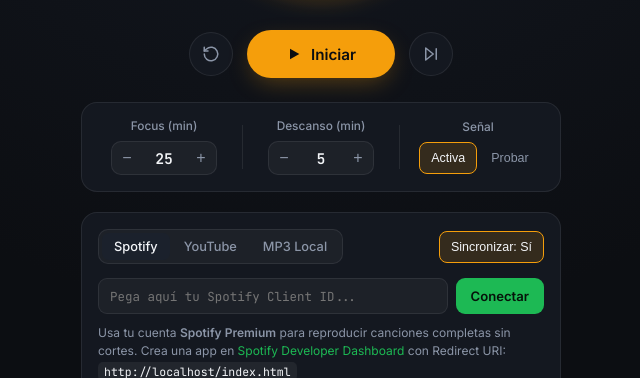
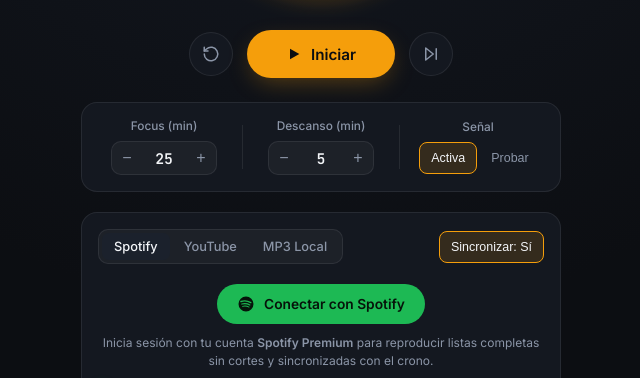
Before and after one commit to pedrogarat/focus, a plain HTML site: page index.html in a window 1280 px wide. Shown: the part 368-746 px from the top of the page, without its empty margins (319-959 px from the left). Drawn offline with Linux system fonts and the light colour scheme.

Commit message:
Integrate Spotify Client ID and simplify Spotify connect UI

```diff
--- a/app.js
+++ b/app.js
@@ -2,6 +2,7 @@
   const STORAGE_KEY = "focus_pomodoro_prefs_v1";
   const SPOTIFY_AUTH_KEY = "focus_spotify_auth_v1";
   const SPOTIFY_VERIFIER_KEY = "focus_spotify_pkce_verifier";
+  const SPOTIFY_CLIENT_ID = "cdbfa9b02472458a88725218f92650b3";
   const DEFAULT_SPOTIFY_URL = "https://open.spotify.com/playlist/0bRF8dCUmHGDR0r7Nm21OS?si=f3c6d4217371447e";
   const SPOTIFY_SCOPES = [
     "streaming",
@@ -49,9 +50,7 @@
   // DOM elements — Spotify SDK
   const spotifyConnectBox = document.getElementById("spotifyConnectBox");
   const spotifyConnectedBox = document.getElementById("spotifyConnectedBox");
-  const spotifyClientIdInput = document.getElementById("spotifyClientIdInput");
   const spotifyConnectBtn = document.getElementById("spotifyConnectBtn");
-  const spotifyRedirectHint = document.getElementById("spotifyRedirectHint");
   const spotifyStatusText = document.getElementById("spotifyStatusText");
   const spotifyDisconnectBtn = document.getElementById("spotifyDisconnectBtn");
   const spotifyForm = document.getElementById("spotifyForm");
@@ -599,26 +598,19 @@
   }
 
   async function startSpotifyLogin() {
-    const clientId = spotifyClientIdInput.value.trim();
-    if (!clientId) {
-      showSpotifyError("Introduce primero tu Spotify Client ID.");
-      return;
-    }
     if (window.location.protocol === "file:") {
-      showSpotifyError("Spotify Web Playback SDK requiere abrir la app por https:// (tu enlace de GitHub Pages) o http://localhost.");
+      showSpotifyError("Spotify Web Playback SDK requiere abrir la app por https:// (tu enlace de GitHub Pages) o http://127.0.0.1.");
       return;
     }
 
     showSpotifyError("");
-    prefs.spotifyClientId = clientId;
-    savePrefs();
 
     const verifier = randomString(64);
     const challenge = await sha256Base64Url(verifier);
     localStorage.setItem(SPOTIFY_VERIFIER_KEY, verifier);
 
     const params = new URLSearchParams({
-      client_id: clientId,
+      client_id: SPOTIFY_CLIENT_ID,
       response_type: "code",
       redirect_uri: getSpotifyRedirectUri(),
       scope: SPOTIFY_SCOPES,
@@ -644,13 +636,12 @@
     if (!code) return;
 
     const verifier = localStorage.getItem(SPOTIFY_VERIFIER_KEY);
-    const clientId = prefs.spotifyClientId;
     url.searchParams.delete("code");
     url.searchParams.delete("state");
     history.replaceState({}, document.title, url.pathname);
 
-    if (!verifier || !clientId) {
-      showSpotifyError("Faltan datos de verificación PKCE. Pulsa Conectar de nuevo.");
+    if (!verifier) {
+      showSpotifyError("Faltan datos de verificación PKCE. Pulsa Conectar con Spotify de nuevo.");
       return;
     }
 
@@ -659,7 +650,7 @@
         method: "POST",
         headers: { "Content-Type": "application/x-www-form-urlencoded" },
         body: new URLSearchParams({
-          client_id: clientId,
+          client_id: SPOTIFY_CLIENT_ID,
           grant_type: "authorization_code",
           code,
           redirect_uri: getSpotifyRedirectUri(),
@@ -690,7 +681,7 @@
       return auth.access_token;
     }
 
-    if (!auth.refresh_token || !prefs.spotifyClientId) {
+    if (!auth.refresh_token) {
       disconnectSpotify();
       return null;
     }
@@ -700,7 +691,7 @@
         method: "POST",
         headers: { "Content-Type": "application/x-www-form-urlencoded" },
         body: new URLSearchParams({
-          client_id: prefs.spotifyClientId,
+          client_id: SPOTIFY_CLIENT_ID,
           grant_type: "refresh_token",
           refresh_token: auth.refresh_token,
         }),
@@ -1212,9 +1203,7 @@
     volumeSlider.value = String(prefs.volume);
     spotifyVolumeSlider.value = String(prefs.volume);
     localAudio.volume = prefs.volume;
-    spotifyClientIdInput.value = prefs.spotifyClientId || "";
     spotifyUrlInput.value = prefs.spotifyUrl;
-    spotifyRedirectHint.textContent = getSpotifyRedirectUri();
 
     applyTheme(prefs.theme, false);
     setActiveMusicTab(prefs.activeTab, false);
--- a/index.html
+++ b/index.html
@@ -228,23 +228,16 @@
 
       <!-- Panel Spotify (Web Playback SDK) -->
       <div class="tab-panel active" id="panelSpotify" role="tabpanel" aria-labelledby="tabSpotify">
-        <!-- Estado desconectado: configuración de Client ID + botón conectar -->
+        <!-- Estado desconectado: botón directo de conexión -->
         <div class="spotify-connect-box" id="spotifyConnectBox">
-          <div class="spotify-setup-row">
-            <input
-              type="text"
-              id="spotifyClientIdInput"
-              placeholder="Pega aquí tu Spotify Client ID..."
-              autocomplete="off"
-            />
-            <button type="button" class="btn-spotify" id="spotifyConnectBtn">
-              Conectar
-            </button>
-          </div>
+          <button type="button" class="btn-spotify btn-spotify-full" id="spotifyConnectBtn">
+            <svg viewBox="0 0 24 24" fill="currentColor" aria-hidden="true">
+              <path d="M12 2a10 10 0 1 0 10 10A10 10 0 0 0 12 2zm4.59 14.42a.62.62 0 0 1-.86.21 10.67 10.67 0 0 0-8.17-.91.62.62 0 1 1-.35-1.2 11.9 11.9 0 0 1 9.17 1.04.62.62 0 0 1 .21.86zm1.22-2.73a.78.78 0 0 1-1.07.26 13.3 13.3 0 0 0-10.1-1.15.78.78 0 0 1-.44-1.5 14.85 14.85 0 0 1 11.35 1.32.78.78 0 0 1 .26 1.07zm.11-2.84a16.1 16.1 0 0 0-12.4-1.3.93.93 0 1 1-.53-1.79 18 18 0 0 1 13.86 1.46.93.93 0 0 1-.93 1.63z"/>
+            </svg>
+            Conectar con Spotify
+          </button>
           <p class="spotify-help">
-            Usa tu cuenta <strong>Spotify Premium</strong> para reproducir canciones completas sin cortes.
-            Crea una app en <a href="https://developer.spotify.com/dashboard" target="_blank" rel="noopener">Spotify Developer Dashboard</a>
-            con Redirect URI: <code id="spotifyRedirectHint"></code>
+            Inicia sesión con tu cuenta <strong>Spotify Premium</strong> para reproducir listas completas sin cortes y sincronizadas con el crono.
           </p>
         </div>
 
--- a/style.css
+++ b/style.css
@@ -915,48 +915,41 @@ body[data-theme="kids"].zen-fullscreen .time-display {
 .spotify-connect-box {
   display: flex;
   flex-direction: column;
+  align-items: center;
+  text-align: center;
   gap: 10px;
-}
-
-.spotify-setup-row {
-  display: flex;
-  gap: 8px;
-}
-
-.spotify-setup-row input {
-  flex: 1;
-  height: 36px;
-  padding: 0 11px;
-  border-radius: 9px;
-  border: 1px solid var(--border);
-  background: rgba(255, 255, 255, 0.04);
-  color: var(--text);
-  font-family: "JetBrains Mono", monospace;
-  font-size: 0.78rem;
-  outline: none;
-}
-
-.spotify-setup-row input:focus {
-  border-color: #1db954;
+  padding: 6px 0 2px;
 }
 
 .btn-spotify {
-  flex-shrink: 0;
-  height: 36px;
-  padding: 0 15px;
-  border-radius: 9px;
+  display: inline-flex;
+  align-items: center;
+  justify-content: center;
+  gap: 9px;
+  height: 40px;
+  padding: 0 20px;
+  border-radius: 999px;
   border: none;
   background: #1db954;
   color: #06130a;
   font-family: inherit;
-  font-size: 0.82rem;
-  font-weight: 600;
+  font-size: 0.86rem;
+  font-weight: 700;
   cursor: pointer;
-  transition: filter 0.15s ease;
+  transition: filter 0.15s ease, transform 0.12s ease;
+}
+
+.btn-spotify svg {
+  width: 18px;
+  height: 18px;
 }
 
 .btn-spotify:hover {
   filter: brightness(1.08);
+}
+
+.btn-spotify:active {
+  transform: scale(0.97);
 }
 
 .spotify-help {
```
